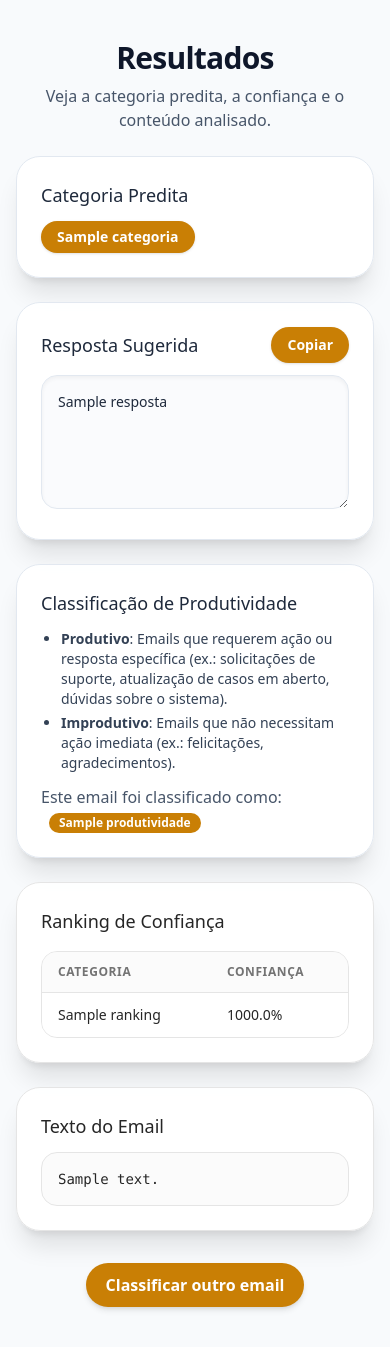
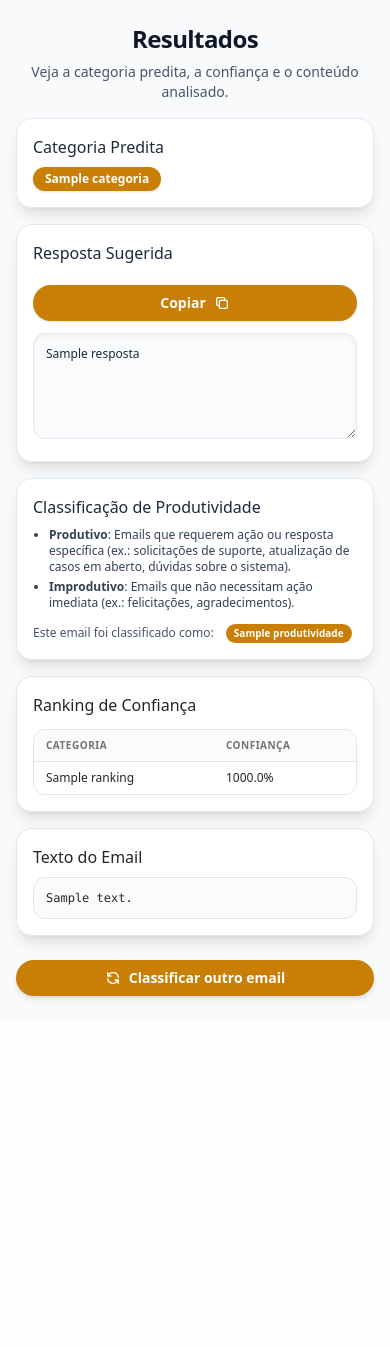
Before and after one commit to MuriloROL/Desafio-AutoU, a Flask app: template templates/resultados.html in a window 390 px wide. Shown: the part 67-1414 px from the top of the page. After the commit the page ends 1068 px from the top, so only its background shows below. Run offline with Flask 3, Linux system fonts and the light colour scheme; the template is opened without the code that fills it: most values are stand-ins (such as "Sample title", 1, 10 or a date in 2020); some libraries are stand-ins or nearby versions.

Commit message:
feat: implementa responsividade para dispositivos móveis
- Adiciona estilos CSS responsivos com breakpoints para telas pequenas
- Ajusta layout e espaçamento para melhor visualização em mobile
- Melhora a usabilidade de formulários e botões em telas touch
- Otimiza a exibição de tabelas e conteúdo em telas pequenas
- Adiciona ícones para melhorar a experiência em dispositivos móveis
- Ajusta tamanhos de fonte e elementos para melhor legibilidade
- Corrige problemas de alinhamento e sobreposição em telas pequenas
- Melhora a experiência do usuário em diferentes tamanhos de tela

```diff
--- a/templates/resultados.html
+++ b/templates/resultados.html
@@ -53,86 +53,100 @@
       </button>
     </div>
   </header>
-  <main class="min-h-[calc(100vh-56px)] flex items-center justify-center px-4 py-10">
-    <div class="w-full max-w-4xl">
-      <div class="mx-auto mb-6 text-center">
-        <h1 class="text-3xl font-semibold tracking-tight">Resultados</h1>
-        <p class="mt-2 text-slate-600 dark:text-neutral-400">Veja a categoria predita, a confiança e o conteúdo analisado.</p>
+  <main class="min-h-[calc(100vh-56px)] flex items-center justify-center px-4 py-6 sm:py-10">
+    <div class="w-full max-w-4xl mx-auto">
+      <div class="mx-auto mb-4 sm:mb-6 text-center px-2 sm:px-0">
+        <h1 class="text-2xl sm:text-3xl font-semibold tracking-tight leading-tight">Resultados</h1>
+        <p class="mt-2 text-sm sm:text-base text-slate-600 dark:text-neutral-400 max-w-lg mx-auto">Veja a categoria predita, a confiança e o conteúdo analisado.</p>
       </div>
 
-      <section class="rounded-3xl border border-slate-200 bg-white/90 p-6 sm:p-8 shadow-xl backdrop-blur dark:border-neutral-800 dark:bg-neutral-900/80">
-        <h2 class="text-lg font-medium text-slate-800 dark:text-slate-200">Categoria Predita</h2>
-        <p class="mt-3 inline-flex items-center rounded-full bg-brand-500 px-4 py-1.5 text-sm font-semibold text-white shadow">{{ categoria }}</p>
+      <section class="rounded-2xl sm:rounded-3xl border border-slate-200 bg-white/90 p-4 sm:p-6 md:p-8 shadow-lg sm:shadow-xl backdrop-blur dark:border-neutral-800 dark:bg-neutral-900/80">
+        <h2 class="text-base sm:text-lg font-medium text-slate-800 dark:text-slate-200">Categoria Predita</h2>
+        <p class="mt-2 sm:mt-3 inline-flex items-center rounded-full bg-brand-500 px-3 sm:px-4 py-1 sm:py-1.5 text-xs sm:text-sm font-semibold text-white shadow">{{ categoria }}</p>
       </section>
 
-      <section class="mt-6 rounded-3xl border border-slate-200 bg-white/90 p-6 sm:p-8 shadow-xl backdrop-blur dark:border-neutral-800 dark:bg-neutral-900/80">
-        <div class="flex items-center justify-between gap-3">
-          <h2 class="text-lg font-medium text-slate-800 dark:text-slate-200">Resposta Sugerida</h2>
-          <button id="copy-reply" class="inline-flex items-center gap-2 rounded-full bg-brand-500 hover:bg-brand-600 px-4 py-2 text-sm font-semibold text-white shadow disabled:opacity-50 disabled:cursor-not-allowed" type="button" {% if is_spam %}disabled aria-disabled="true" title="Sem resposta para spam"{% endif %}>Copiar</button>
+      <section class="mt-4 sm:mt-6 rounded-2xl sm:rounded-3xl border border-slate-200 bg-white/90 p-4 sm:p-6 md:p-8 shadow-lg sm:shadow-xl backdrop-blur dark:border-neutral-800 dark:bg-neutral-900/80">
+        <div class="flex flex-col sm:flex-row sm:items-center justify-between gap-3">
+          <h2 class="text-base sm:text-lg font-medium text-slate-800 dark:text-slate-200">Resposta Sugerida</h2>
+          <button id="copy-reply" class="mt-2 sm:mt-0 w-full sm:w-auto inline-flex items-center justify-center gap-2 rounded-full bg-brand-500 hover:bg-brand-600 px-4 py-2 text-sm font-semibold text-white shadow disabled:opacity-50 disabled:cursor-not-allowed" type="button" {% if is_spam %}disabled aria-disabled="true" title="Sem resposta para spam"{% endif %}>
+            <span>Copiar</span>
+            <svg xmlns="http://www.w3.org/2000/svg" class="h-4 w-4" fill="none" viewBox="0 0 24 24" stroke="currentColor">
+              <path stroke-linecap="round" stroke-linejoin="round" stroke-width="2" d="M8 16H6a2 2 0 01-2-2V6a2 2 0 012-2h8a2 2 0 012 2v2m-6 12h8a2 2 0 002-2v-8a2 2 0 00-2-2h-8a2 2 0 00-2 2v8a2 2 0 002 2z" />
+            </svg>
+          </button>
         </div>
-        <textarea id="resposta" readonly rows="5" class="mt-3 w-full rounded-2xl border border-slate-200 bg-slate-50/70 p-4 text-sm text-slate-800 shadow-inner outline-none ring-0 dark:border-neutral-800 dark:bg-neutral-950/60 dark:text-neutral-200" {% if is_spam %}disabled aria-disabled="true"{% endif %}>{{ resposta }}</textarea>
+        <textarea id="resposta" readonly rows="5" class="mt-3 w-full rounded-xl sm:rounded-2xl border border-slate-200 bg-slate-50/70 p-3 sm:p-4 text-xs sm:text-sm text-slate-800 shadow-inner outline-none ring-0 dark:border-neutral-800 dark:bg-neutral-950/60 dark:text-neutral-200" {% if is_spam %}disabled aria-disabled="true"{% endif %}>{{ resposta }}</textarea>
 
         <!-- Modal para SPAM -->
         <div id="spam-modal" class="{% if is_spam %}flex{% else %}hidden{% endif %} fixed inset-0 z-50 items-center justify-center bg-black/50 p-4">
-          <div class="w-full max-w-md rounded-2xl border border-slate-200 bg-white p-6 shadow-xl dark:border-neutral-800 dark:bg-neutral-900">
+          <div class="w-full max-w-md rounded-xl sm:rounded-2xl border border-slate-200 bg-white p-4 sm:p-6 shadow-xl dark:border-neutral-800 dark:bg-neutral-900">
             <div class="flex items-start gap-3">
-              <div class="flex h-8 w-8 items-center justify-center rounded-full bg-red-600 text-white">!</div>
+              <div class="flex-shrink-0 flex h-6 sm:h-8 w-6 sm:w-8 items-center justify-center rounded-full bg-red-600 text-white text-sm sm:text-base">!</div>
               <div class="flex-1">
-                <h3 class="text-base font-semibold text-slate-900 dark:text-neutral-100">Sem resposta para spam</h3>
-                <p class="mt-1 text-sm text-slate-600 dark:text-neutral-300">A mensagem foi classificada como <strong>spam</strong> por ser muito curta ou conter apenas números. Não há resposta sugerida.</p>
+                <h3 class="text-sm sm:text-base font-semibold text-slate-900 dark:text-neutral-100">Sem resposta para spam</h3>
+                <p class="mt-1 text-xs sm:text-sm text-slate-600 dark:text-neutral-300">A mensagem foi classificada como <strong>spam</strong> por ser muito curta ou conter apenas números. Não há resposta sugerida.</p>
               </div>
             </div>
             <div class="mt-4 flex justify-end">
-              <button id="close-spam-modal" type="button" class="inline-flex items-center rounded-full bg-brand-500 hover:bg-brand-600 px-4 py-2 text-sm font-semibold text-white">Entendi</button>
+              <button id="close-spam-modal" type="button" class="inline-flex items-center rounded-full bg-brand-500 hover:bg-brand-600 px-3 sm:px-4 py-1.5 sm:py-2 text-xs sm:text-sm font-semibold text-white">Entendi</button>
             </div>
           </div>
         </div>
       </section>
 
       <!-- Box: Classificação de Produtividade -->
-      <section class="mt-6 rounded-3xl border border-slate-200 bg-white/90 p-6 sm:p-8 shadow-xl backdrop-blur dark:border-neutral-800 dark:bg-neutral-900/80">
-        <h2 class="text-lg font-medium text-slate-800 dark:text-slate-200">Classificação de Produtividade</h2>
-        <div class="mt-3 text-sm text-slate-700 dark:text-neutral-300">
-          <ul class="list-disc pl-5 space-y-1">
+      <section class="mt-4 sm:mt-6 rounded-2xl sm:rounded-3xl border border-slate-200 bg-white/90 p-4 sm:p-6 md:p-8 shadow-lg sm:shadow-xl backdrop-blur dark:border-neutral-800 dark:bg-neutral-900/80">
+        <h2 class="text-base sm:text-lg font-medium text-slate-800 dark:text-slate-200">Classificação de Produtividade</h2>
+        <div class="mt-2 sm:mt-3 text-xs sm:text-sm text-slate-700 dark:text-neutral-300">
+          <ul class="list-disc pl-4 sm:pl-5 space-y-1">
             <li><span class="font-semibold">Produtivo</span>: Emails que requerem ação ou resposta específica (ex.: solicitações de suporte, atualização de casos em aberto, dúvidas sobre o sistema).</li>
             <li><span class="font-semibold">Improdutivo</span>: Emails que não necessitam ação imediata (ex.: felicitações, agradecimentos).</li>
           </ul>
         </div>
-        <div class="mt-3">
-          <span class="text-slate-600 dark:text-neutral-300">Este email foi classificado como:</span>
-          <span class="ml-2 inline-flex items-center rounded-full bg-brand-500 px-2.5 py-0.5 text-xs font-semibold text-white">{{ produtividade }}</span>
+        <div class="mt-2 sm:mt-3">
+          <span class="text-xs sm:text-sm text-slate-600 dark:text-neutral-300">Este email foi classificado como:</span>
+          <span class="ml-2 inline-flex items-center rounded-full bg-brand-500 px-2 sm:px-2.5 py-0.5 text-[10px] sm:text-xs font-semibold text-white">{{ produtividade }}</span>
         </div>
       </section>
 
-      <section class="mt-6 rounded-3xl border border-neutral-200 bg-white/90 p-6 sm:p-8 shadow-xl backdrop-blur dark:border-neutral-800 dark:bg-neutral-900/80">
-        <h2 class="text-lg font-medium text-neutral-800 dark:text-neutral-200">Ranking de Confiança</h2>
-        <div class="mt-4 overflow-hidden rounded-2xl border border-neutral-200 dark:border-neutral-800">
+      <section class="mt-4 sm:mt-6 rounded-2xl sm:rounded-3xl border border-neutral-200 bg-white/90 p-4 sm:p-6 md:p-8 shadow-lg sm:shadow-xl backdrop-blur dark:border-neutral-800 dark:bg-neutral-900/80">
+        <h2 class="text-base sm:text-lg font-medium text-neutral-800 dark:text-neutral-200">Ranking de Confiança</h2>
+        <div class="mt-3 sm:mt-4 overflow-x-auto">
+          <div class="min-w-full inline-block align-middle">
+            <div class="overflow-hidden rounded-xl sm:rounded-2xl border border-neutral-200 dark:border-neutral-800">
               <table class="min-w-full divide-y divide-neutral-200 dark:divide-neutral-800">
                 <thead class="bg-neutral-50/70 dark:bg-neutral-900/60">
                   <tr>
-                <th class="px-4 py-3 text-left text-xs font-semibold uppercase tracking-wider text-neutral-500 dark:text-neutral-400">Categoria</th>
-                <th class="px-4 py-3 text-left text-xs font-semibold uppercase tracking-wider text-neutral-500 dark:text-neutral-400">Confiança</th>
+                    <th class="px-3 sm:px-4 py-2 sm:py-3 text-left text-[10px] sm:text-xs font-semibold uppercase tracking-wider text-neutral-500 dark:text-neutral-400">Categoria</th>
+                    <th class="px-3 sm:px-4 py-2 sm:py-3 text-left text-[10px] sm:text-xs font-semibold uppercase tracking-wider text-neutral-500 dark:text-neutral-400">Confiança</th>
                   </tr>
                 </thead>
                 <tbody class="divide-y divide-neutral-100 bg-white/60 dark:divide-neutral-800 dark:bg-neutral-900/40">
                   {% for label, score in ranking %}
                   <tr class="hover:bg-neutral-50/80 dark:hover:bg-neutral-900/70">
-                <td class="px-4 py-3 text-sm text-neutral-800 dark:text-neutral-200">{{ label }}</td>
-                <td class="px-4 py-3 text-sm text-neutral-800 dark:text-neutral-200">{{ '%.1f' % (score * 100) }}%</td>
+                    <td class="px-3 sm:px-4 py-2 sm:py-3 text-xs sm:text-sm text-neutral-800 dark:text-neutral-200">{{ label }}</td>
+                    <td class="px-3 sm:px-4 py-2 sm:py-3 text-xs sm:text-sm text-neutral-800 dark:text-neutral-200">{{ '%.1f' % (score * 100) }}%</td>
                   </tr>
                   {% endfor %}
                 </tbody>
               </table>
             </div>
+          </div>
+        </div>
       </section>
 
-      <section class="mt-6 rounded-3xl border border-neutral-200 bg-white/90 p-6 sm:p-8 shadow-xl backdrop-blur dark:border-neutral-800 dark:bg-neutral-900/80">
-        <h2 class="text-lg font-medium text-neutral-800 dark:text-neutral-200">Texto do Email</h2>
-        <pre class="mt-3 rounded-2xl border border-neutral-200 bg-neutral-50/70 p-4 text-sm text-neutral-800 whitespace-pre-wrap dark:border-neutral-800 dark:bg-neutral-950/60 dark:text-neutral-200">{{ texto }}</pre>
+      <section class="mt-4 sm:mt-6 rounded-2xl sm:rounded-3xl border border-neutral-200 bg-white/90 p-4 sm:p-6 md:p-8 shadow-lg sm:shadow-xl backdrop-blur dark:border-neutral-800 dark:bg-neutral-900/80">
+        <h2 class="text-base sm:text-lg font-medium text-neutral-800 dark:text-neutral-200">Texto do Email</h2>
+        <pre class="mt-2 sm:mt-3 rounded-xl sm:rounded-2xl border border-neutral-200 bg-neutral-50/70 p-3 sm:p-4 text-xs sm:text-sm text-neutral-800 whitespace-pre-wrap dark:border-neutral-800 dark:bg-neutral-950/60 dark:text-neutral-200">{{ texto }}</pre>
       </section>
 
-      <div class="mt-8 text-center">
-        <a class="inline-flex items-center gap-2 rounded-full bg-brand-500 hover:bg-brand-600 px-5 py-2.5 font-semibold text-white shadow-md transition" href="{{ url_for('index') }}">Classificar outro email</a>
+      <div class="mt-6 sm:mt-8 text-center">
+        <a class="inline-flex items-center justify-center gap-2 rounded-full bg-brand-500 hover:bg-brand-600 px-4 sm:px-5 py-2 sm:py-2.5 text-sm sm:text-base font-semibold text-white shadow-md transition w-full sm:w-auto" href="{{ url_for('index') }}">
+          <svg xmlns="http://www.w3.org/2000/svg" class="h-4 w-4 sm:h-5 sm:w-5" fill="none" viewBox="0 0 24 24" stroke="currentColor">
+            <path stroke-linecap="round" stroke-linejoin="round" stroke-width="2" d="M4 4v5h.582m15.356 2A8.001 8.001 0 004.582 9m0 0H9m11 11v-5h-.581m0 0a8.003 8.003 0 01-15.357-2m15.357 2H15" />
+          </svg>
+          <span>Classificar outro email</span>
+        </a>
       </div>
     </div>
   </main>
```
Also changed, not shown: requirements.txt (+15 -3 lines), static/style.css (+233 -17 lines), templates/index.html (+31 -31 lines), README.md, 2 other files. Lines whose indentation alone changed are shown as unchanged.
